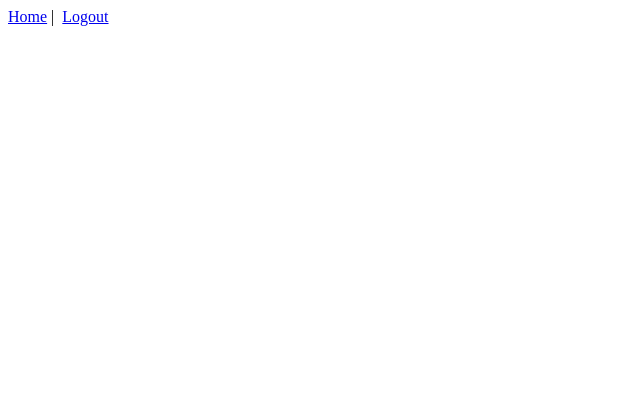
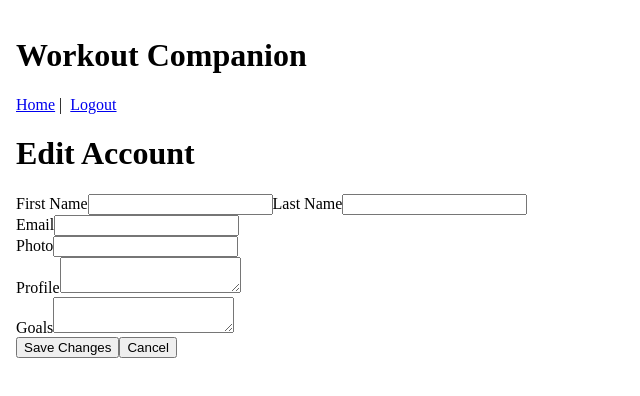
Before and after one commit to Riggolus/FitBuddy_Project, a Vue app in the folder vue/: page /edit-account in a window 1280 px wide. Before the commit this address had no page. Shown: the top 396 px of the page, without its empty margins (0-640 px from the left). Built offline with nearby package versions, Linux system fonts and the light colour scheme; sample sign-in values are in the browser's storage.

Commit message:
Added profile, should be tweaked

```diff
--- a/vue/src/App.vue
+++ b/vue/src/App.vue
@@ -1,9 +1,24 @@
 <template>
+  <body>
     <div id="capstone-app">
+      <h1 id="title">Workout Companion</h1>
       <div id="nav">
         <router-link v-bind:to="{ name: 'home' }">Home</router-link>&nbsp;|&nbsp;
         <router-link v-bind:to="{ name: 'logout' }" v-if="$store.state.token != ''">Logout</router-link>
       </div>
       <router-view />
     </div>
+  </body>
 </template>
+
+<style>
+body {
+  display: grid;
+  grid-template-areas: 'h1 h1 h1 .'
+                       'nav nav nav .'
+                       'router-view router-view router-view .';
+}
+
+
+
+</style>
--- a/vue/src/components/EditAccountForm.vue
+++ b/vue/src/components/EditAccountForm.vue
@@ -1,7 +1,7 @@
 <template>
     <!-- Should change to 'Edit Account' and button to 'Save Changes' -->
      <!-- Form should be required to have all fields filled out -->
-    <h1>Create Account</h1>
+    <h1>{{ isEditing ? 'Edit Account' : 'Create Account' }}</h1>
     <form v-on:submit.prevent="submitForm">
         <label for="firstName">First Name</label>
         <input type="text" id="firstName" v-model="editAccount.firstName"/>
@@ -31,7 +31,7 @@
             </textarea>
         </div>
 
-        <button type="submit">Create Account</button>
+        <button type="submit">{{ isEditing ? 'Save Changes' : 'Create Account' }}</button>
         <button type="reset" v-on:click="cancelForm">Cancel</button>
 
     </form>
@@ -64,6 +64,16 @@ export default {
             registrationErrorMsg: 'There were problems submitting the info.'
         };
     },
+// Can be adjusted
+    computed: {
+        isEditing() {
+            if (AccountService.getAccount === null) {
+                return false;
+            } else {
+                return true;
+            }
+        }
+    },
     methods: {
 
         cancelForm() {
@@ -73,23 +83,58 @@ export default {
             console.log("Button works");
             console.log(this.editAccount);
             console.log(localStorage.getItem('token'));
-            AccountService
-                .createAccount(this.editAccount)
+
+            if (this.isEditing) {
+                // Update existing account
+                AccountService.updateAccount(this.account.id, this.editAccount)
                     .then(() => {
-
+                        console.log("Account Updated");
+                        this.$router.push({ name: 'home' });
+                    })
+                    .catch((error) => {
+                        this.handleError(error);
+                    });
+            } else {
+                // Create new account
+                AccountService.createAccount(this.editAccount)
+                    .then(() => {
                         console.log("Account Created");
                         this.$router.push({ name: 'home' });
-
                     })
                     .catch((error) => {
+                        this.handleError(error);
+                    });
+            }
+        },
+        handleError(error) {
             const response = error.response;
             this.registrationErrors = true;
-                    if (response.status == 400) {
+            if (response.status === 400) {
                 this.registrationErrorMsg = 'There were problems submitting the info.';
             } else {
                 this.registrationErrorMsg = 'There was a problem with the server.';
             }
-                });
+
+
+
+
+            // AccountService
+            //     .createAccount(this.editAccount)
+            //     .then(() => {
+
+            //         console.log("Account Created");
+            //         this.$router.push({ name: 'home' });
+
+            //     })
+            //     .catch((error) => {
+            //         const response = error.response;
+            //         this.registrationErrors = true;
+            //         if (response.status == 400) {
+            //             this.registrationErrorMsg = 'There were problems submitting the info.';
+            //         } else {
+            //             this.registrationErrorMsg = 'There was a problem with the server.';
+            //         }
+            //     });
         }
     }
 }
--- a/vue/src/router/index.js
+++ b/vue/src/router/index.js
@@ -7,6 +7,7 @@ import LoginView from '../views/LoginView.vue';
 import LogoutView from '../views/LogoutView.vue';
 import RegisterView from '../views/RegisterView.vue';
 import AccountView from '../views/AccountView.vue';
+import ProfileView from '../views/ProfileView.vue';
 
 /**
  * The Vue Router is used to "direct" the browser to render a specific view component
@@ -50,13 +51,22 @@ const routes = [
     }
   },
   {
-    path: "/account",
-    name: "account",
+    path: "/edit-account",
+    name: "editAccount",
     component: AccountView,
     meta: {
       requiresAuth: true
     }
+  },
+  {
+    path: "/account/:id",
+    name: "profile",
+    component: ProfileView,
+    meta: {
+      requiresAuth: true
+    }
   }
+
 ];
 
 // Create the router
--- a/vue/src/services/AccountService.js
+++ b/vue/src/services/AccountService.js
@@ -25,10 +25,10 @@ export default {
         return http.post('/account', account)
     },
     getAccount(id) {
-        return http.get(`/account/${id}`)
+        return http.get(`/account/id/${id}`)
     },
     updateAccount(id, account) {
-        return http.put(`/account/${id}`, account)
+        return http.put(`/account/update/${id}`, account)
     },
     deleteAccount(id) {
         return http.delete(`/account/${id}`)
--- a/vue/src/views/HomeView.vue
+++ b/vue/src/views/HomeView.vue
@@ -1,16 +1,14 @@
 <template>
   <div id="homeNav">
-    <button id="editAccount" v-on:click="toAccount">Edit Account</button>
+    <!-- <button id="editAccount" v-on:click="toAccount">Edit Account</button> -->
+<button id="accountProfile" v-on:click="toAccount" >Profile</button>
   </div>
+
 
   <div class="home">
     <h1>Home</h1>
     <p>You must be authenticated to see this</p>
-    Photo Here**
-    <h2>First Name Last Name</h2>
-    <div>Email here**</div>
-    <div>Profile (bio) here**</div>
-    <div>Goals here**</div>
+
 
 
 
@@ -31,7 +29,7 @@ export default {
   },
   methods: {
     toAccount() {
-      this.$router.push({ name: 'account' });
+      this.$router.push({ name: 'profile', params: { account: this.account.id } });
     }
   }
 }
--- /dev/null
+++ b/vue/src/views/ProfileView.vue
@@ -0,0 +1,58 @@
+<template>
+    <div id="profileNav">
+        <button id="editAccount" v-on:click="toAccount">Edit Account</button>
+    </div>
+
+    <div class="profile">
+        <h1>Profile</h1>
+        <p>You must be authenticated to see this</p>
+
+        <div class="profileInfo">
+        <img :src="account.photo" alt="Profile Picture" />
+        <p>account.firstName  account.lastName</p>
+        <p>account.email</p>
+        <p>account.profile</p>
+        <p>account.goal</p>
+        </div>
+    </div>
+</template>
+
+<script>
+import authService from '../services/AuthService';
+import AccountService from '../services/AccountService';
+
+export default {
+    data() {
+        return {
+            userAccount: {
+                firstName: '',
+                lastName: '',
+                email: '',
+                photo: '',
+                profile: '',
+                goal: ''
+            }
+        };
+    },
+    props: {
+        account: {
+            type: Object,
+            required: true
+        }
+    },
+    methods: {
+        toAccount() {
+            this.$router.push({ name: 'account' });
+        },
+        getAccount() {
+            AccountService.getAccount()
+                .then((response) => {
+                    this.userAccount = response.data;
+                })
+                .catch((error) => {
+                    console.log(error);
+                });
+        }
+    }
+}
+</script>
```
Lines whose indentation alone changed are shown as unchanged.
